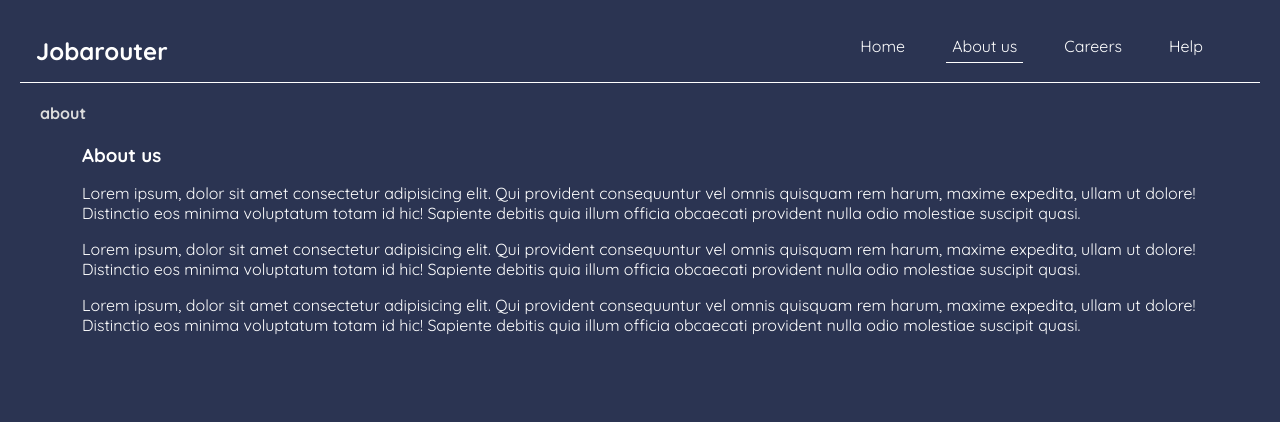
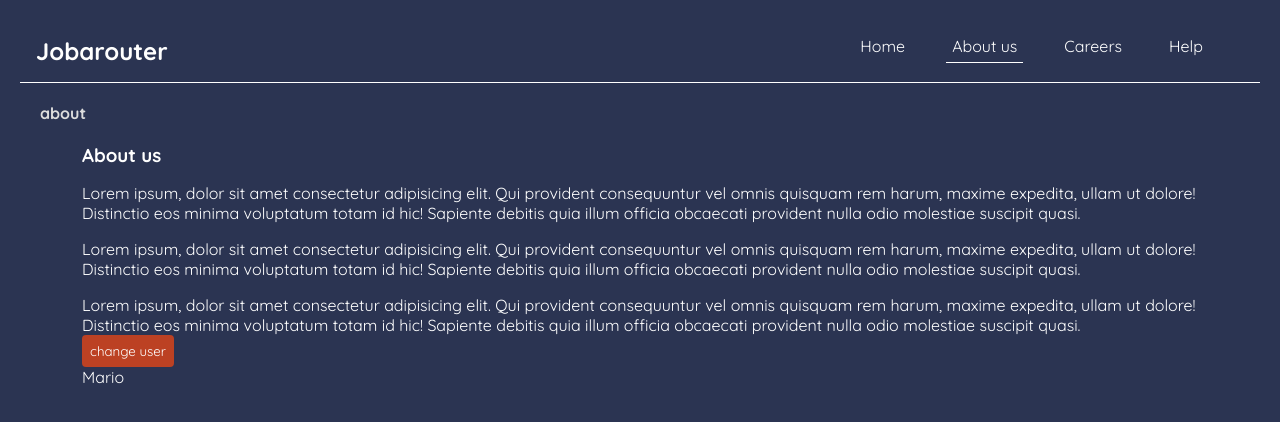
Before and after one commit to DusanVulic/ReactRouteR-6.4, a React (Create React App) app: page /about in a window 1280 px wide. Shown: the top 422 px of the page. Built offline with nearby package versions, Linux system fonts and the light colour scheme.

Commit message:
Navigate from router 6.4 used

```diff
--- a/src/components/About.js
+++ b/src/components/About.js
@@ -1,6 +1,13 @@
-import React from "react";
+import React, { useState } from "react";
+import { Navigate } from "react-router-dom";
 
 const About = () => {
+  const [user, setUser] = useState("Mario");
+
+  if (!user) {
+    return <Navigate to="/" />;
+  }
+
   return (
     <section className="about">
       <h3>About us </h3>
@@ -27,6 +34,8 @@ const About = () => {
           molestiae suscipit quasi.
         </p>
       </div>
+      <button onClick={() => setUser(null)}> change user </button>
+      <p>{user}</p>
     </section>
   );
 };
```
